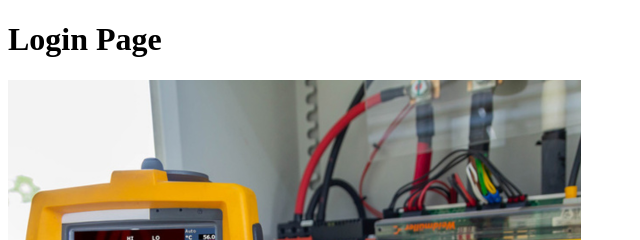
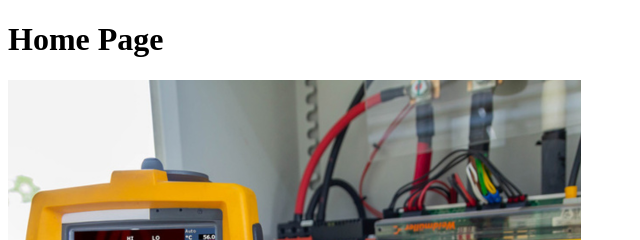
Before and after one commit to sruthisukumaran/gitdemo, a plain HTML site: page index.html in a window 1280 px wide. Shown: the top 240 px of the page, 0-640 px from the left. Drawn offline with Linux system fonts and the light colour scheme.

```diff
--- a/index.html
+++ b/index.html
@@ -1,7 +1,7 @@
 <!DOCTYPE html>
 <head>
     <body>
-        <h1>Login Page</h1>
+        <h1>Home Page</h1>
         <img src="/images/thermographic-survery.png"
     </body>
 </head>
```
Also changed, not shown: Login.html (added, +8 -0 lines).
